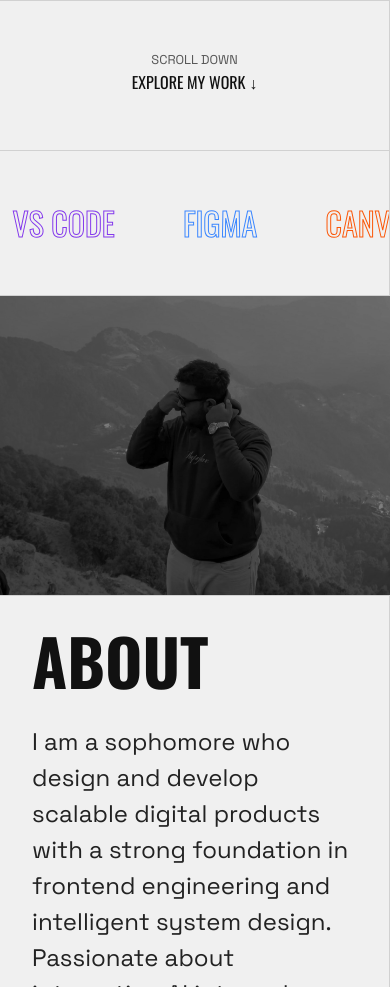
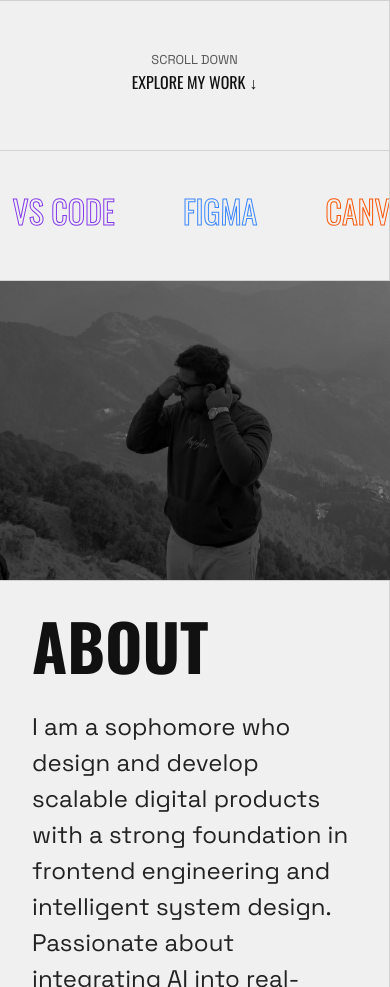
Before and after one commit to Aarav-07/portfoliodev, a plain HTML site: page index.html in a window 390 px wide. Shown: the part 890-1877 px from the top of the page. Drawn offline with nearby package versions, Linux system fonts and the light colour scheme.

Commit message:
marquee issue

```diff
--- a/style.css
+++ b/style.css
@@ -360,6 +360,19 @@ ul {
     .nav-cta {
         display: none;
     }
+
+    .marquee-wrapper {
+        padding: 0.7rem 0 0.7rem 0;
+        overflow: visible;
+    }
+    .marquee-content span {
+        font-size: 1.3rem;
+        margin-right: 1rem;
+        line-height: 1.5rem;
+    }
+    .marquee-content {
+        min-width: 120vw;
+    }
 }
 
 .grid-wrapper {
```
